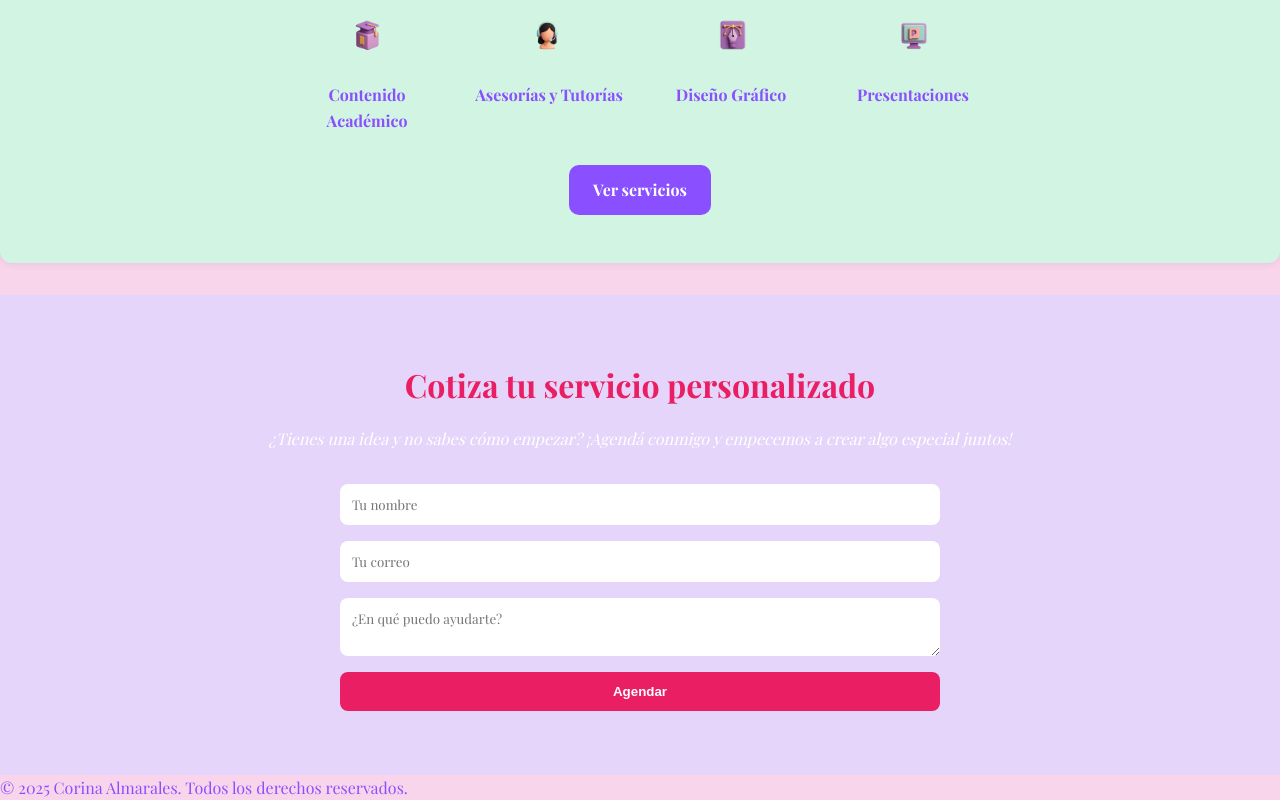
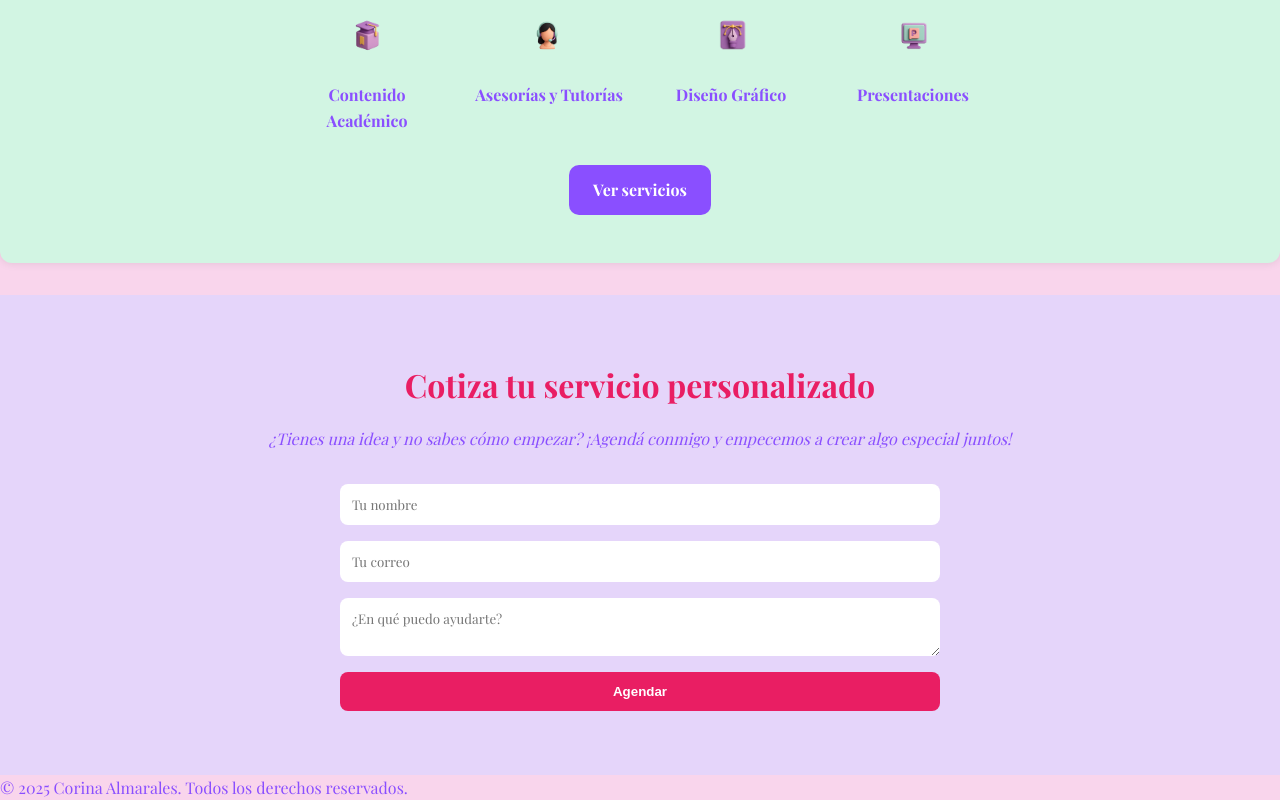
Before and after one commit to Corina-Almarales/corina-almarales, a Next.js app: page / in a window 1280 px wide. Shown: the part 1051-1851 px from the top of the page. Built offline with nearby package versions, Linux system fonts and the light colour scheme.

Commit message:
Updated global.css

```diff
--- a/src/once-ui/styles/global.css
+++ b/src/once-ui/styles/global.css
@@ -140,7 +140,7 @@ section {
 .frase-motivacional {
   font-style: italic;
   margin-bottom: 2rem;
-  color: var(--blanco);
+  color: var(--morado);
 }
 
 .contact-form {
```
